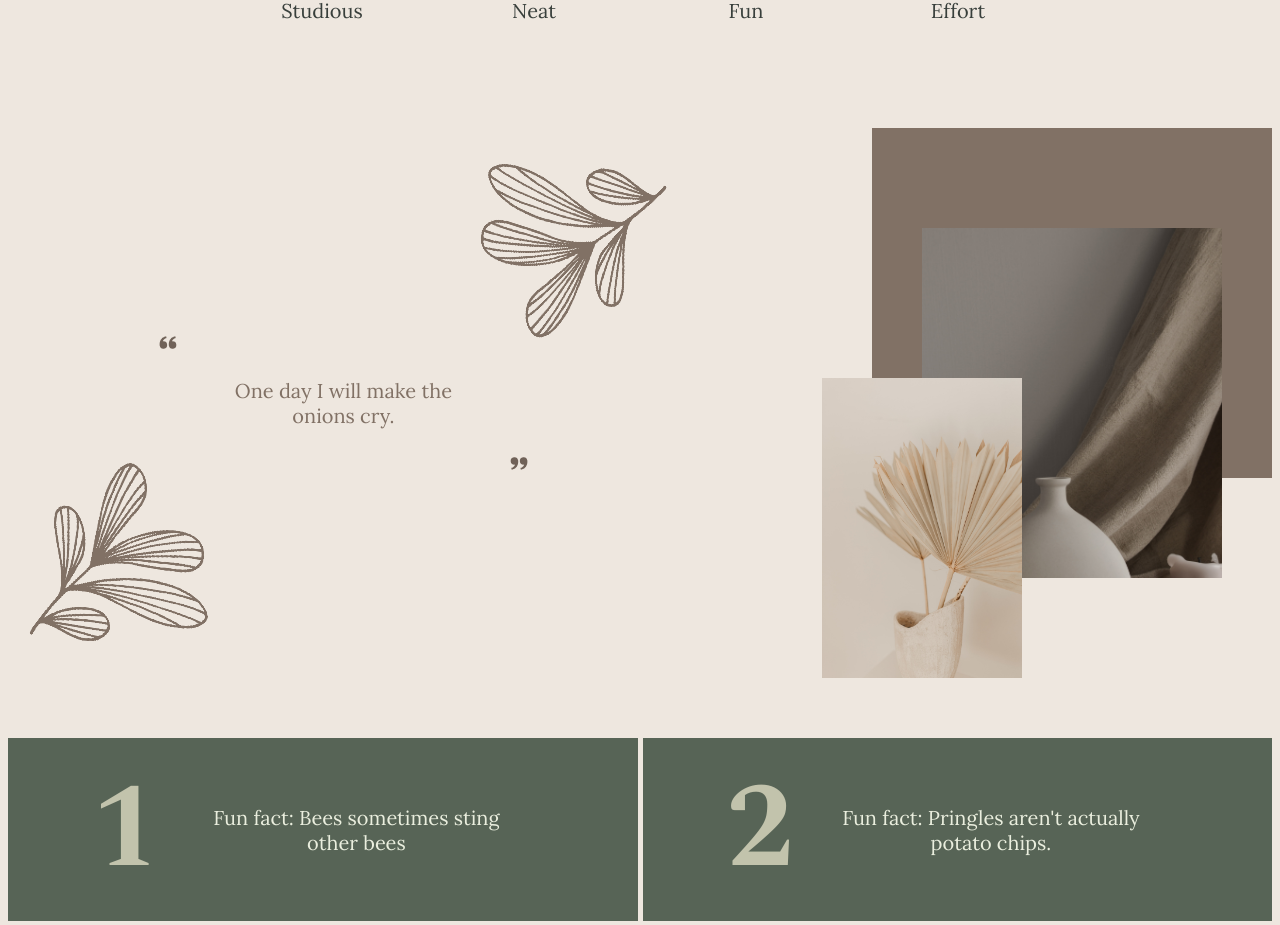
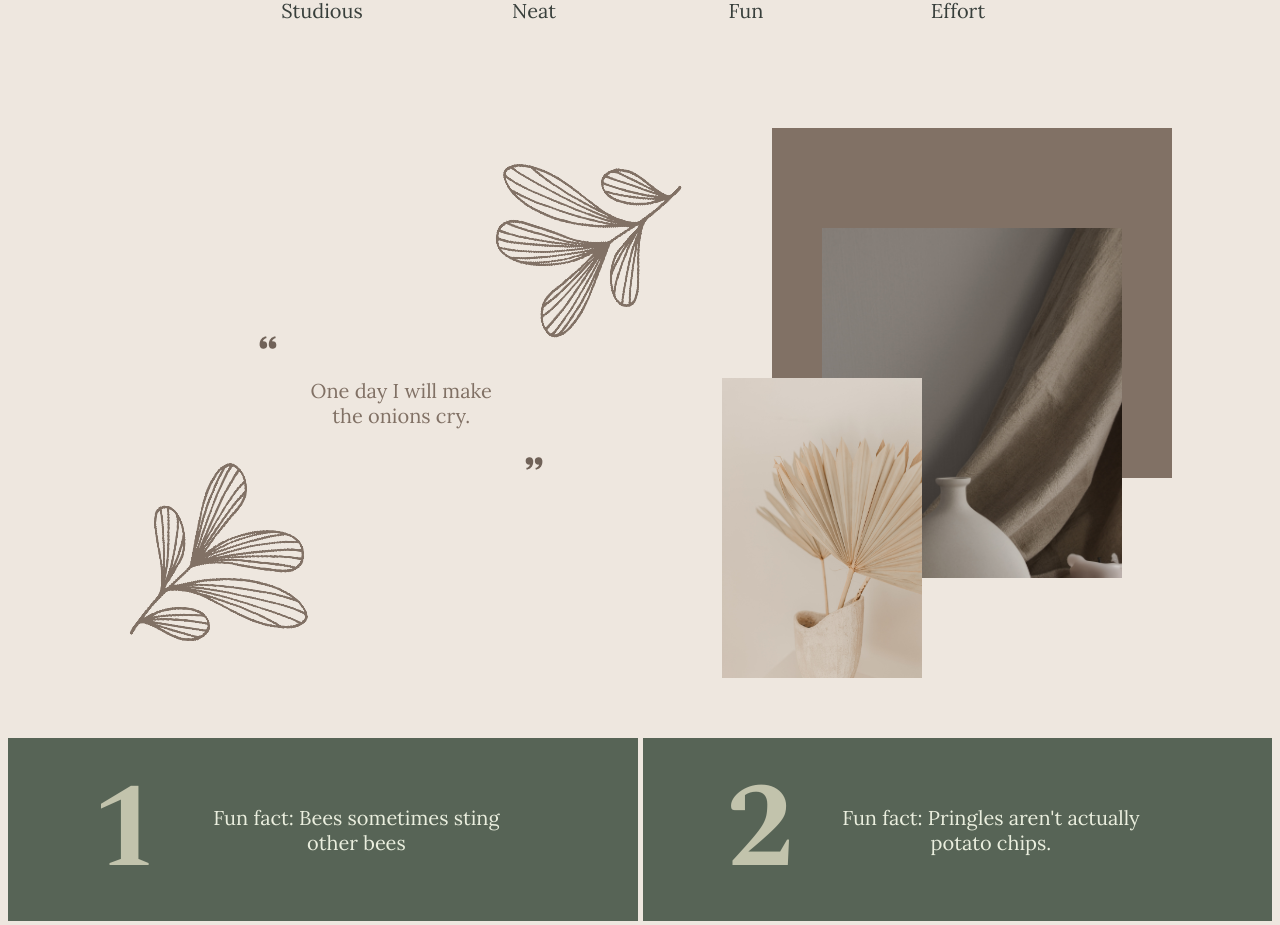
Before and after one commit to leah99/shimin-website-updated, a React (Create React App) app in the folder shimin-website-updated/: page / in a window 1280 px wide. Shown: the part 958-1883 px from the top of the page. Built offline with nearby package versions, Linux system fonts and the light colour scheme; a web font is replaced by a local one.

Commit message:
feat(quoteBanner): add margin to close the gap between right container and left container for better viewing experience

```diff
--- a/shimin-website-updated/src/components/QuoteBanner/QuoteBanner.scss
+++ b/shimin-website-updated/src/components/QuoteBanner/QuoteBanner.scss
@@ -2,6 +2,7 @@
 
 .quote-banner {
     margin-top: calc(25px / var(--size-divisor));
+    margin-left: calc(100px / var(--size-divisor));
     @include displayFlex();
     flex-direction: row;
     justify-content: center;
@@ -32,6 +33,7 @@
     }
 
     &__container {
+        margin-right: calc(100px / var(--size-divisor));
         @include displayFlex();
         flex-direction: row;
         overflow: visible;
```
